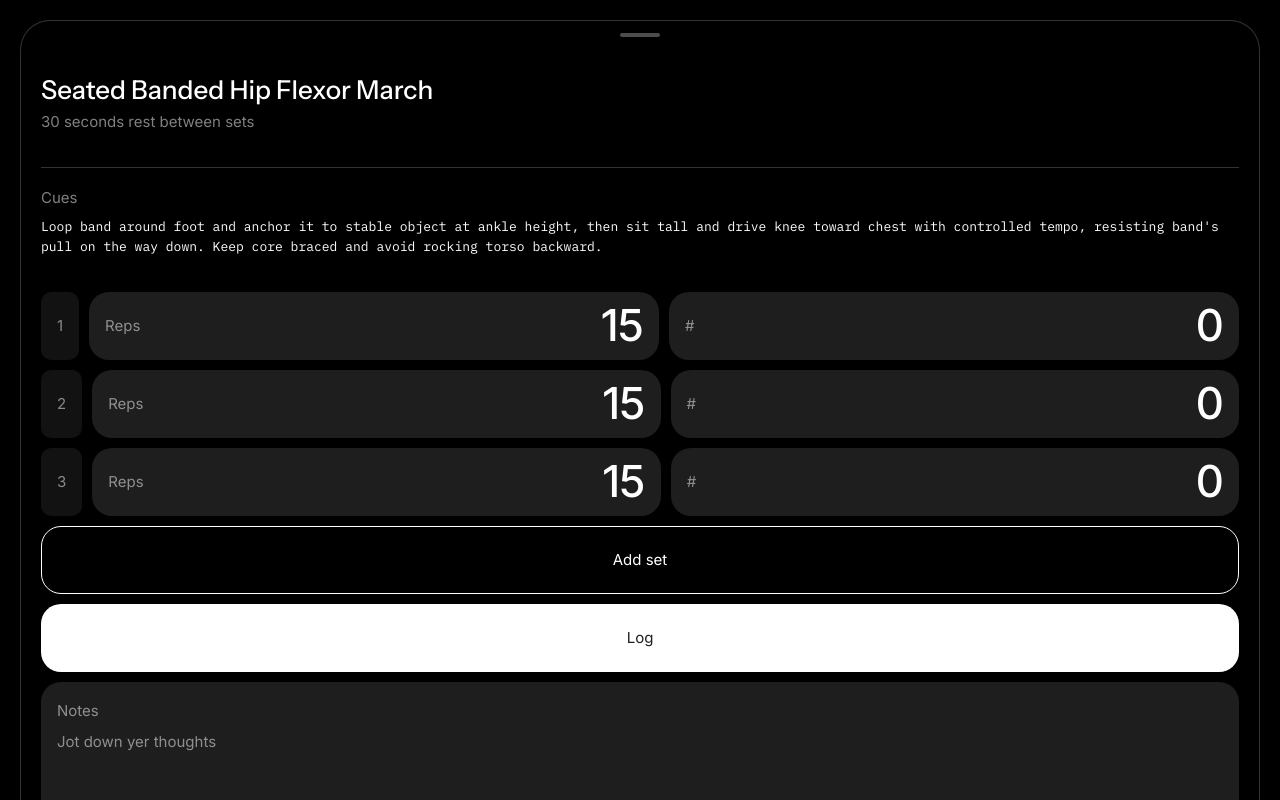
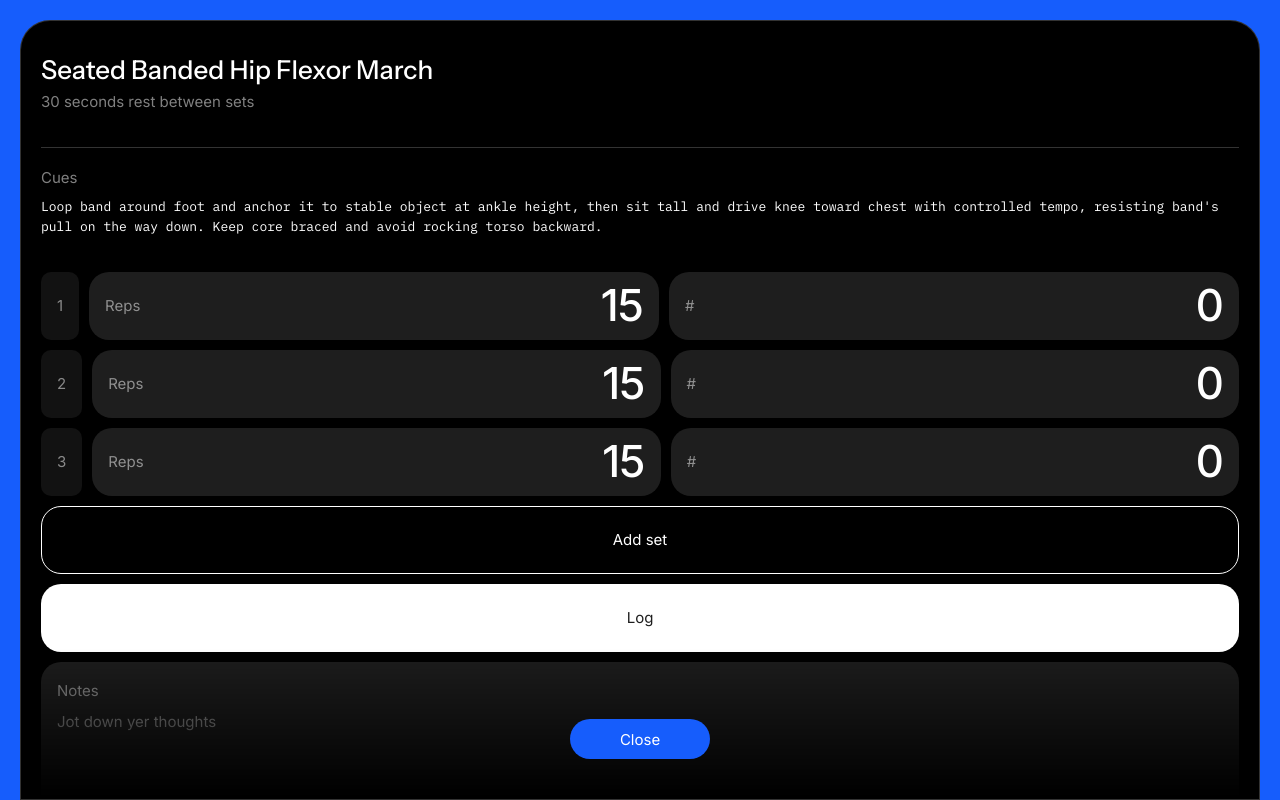
Before and after one commit to jonaschafer/protocol, a Next.js app: page / in a window 1280 px wide. Shown: the top 800 px of the page. Built offline with nearby package versions, Linux system fonts and the light colour scheme.

Commit message:
Fix: Remove blue border at bottom by extending black card to viewport bottom

```diff
--- a/app/exercises/exerciseCard.tsx
+++ b/app/exercises/exerciseCard.tsx
@@ -1,6 +1,6 @@
 'use client'
 
-import { useState, useRef, useEffect } from 'react'
+import { useState, useEffect } from 'react'
 import { SetRow } from '../components/SetRow'
 import { Notes } from '../components/Notes'
 import { ExerciseHeader } from '../components/ExerciseHeader'
@@ -37,17 +37,8 @@ export function ExerciseCard({
   exercises,
   onDismiss
 }: ExerciseCardProps) {
-  const [dragDistance, setDragDistance] = useState(0);
-  const [isDragging, setIsDragging] = useState(false);
   const [isDismissing, setIsDismissing] = useState(false);
-  const [isAnimatingBack, setIsAnimatingBack] = useState(false);
-  const cardRef = useRef<HTMLDivElement>(null);
-  const startYRef = useRef(0);
-  const cardHeightRef = useRef(0);
-  const pointerIdRef = useRef<number | null>(null);
   const [prefersReducedMotion, setPrefersReducedMotion] = useState(false);
-
-  const DISMISS_THRESHOLD = 0.3; // 30% of card height
 
   useEffect(() => {
     // Check for reduced motion preference
@@ -64,135 +55,28 @@ export function ExerciseCard({
     };
   }, []);
 
-  // Update card height ref when card is rendered
-  useEffect(() => {
-    if (cardRef.current) {
-      cardHeightRef.current = cardRef.current.offsetHeight;
-    }
-  }, [exercises]);
-
-  const handleStart = (clientY: number, pointerId?: number) => {
-    if (cardRef.current) {
-      cardHeightRef.current = cardRef.current.offsetHeight;
-      startYRef.current = clientY;
-      setIsDragging(true);
-      setIsDismissing(false);
-      setIsAnimatingBack(false);
-      setDragDistance(0);
-
-      if (pointerId !== undefined && cardRef.current) {
-        pointerIdRef.current = pointerId;
-        try {
-          cardRef.current.setPointerCapture(pointerId);
-        } catch (e) {
-          // Pointer capture not supported
-        }
-      }
-    }
-  };
-
-  const handleMove = (clientY: number) => {
-    if (!isDragging) return;
-
-    const diff = clientY - startYRef.current; // Positive = downward drag
-
-    // Only allow downward drag
-    if (diff > 0) {
-      setDragDistance(diff);
-    }
-  };
-
-  const handleEnd = () => {
-    if (!isDragging) return;
-
-    // Release pointer capture
-    if (pointerIdRef.current !== null && cardRef.current) {
-      try {
-        cardRef.current.releasePointerCapture(pointerIdRef.current);
-      } catch (e) {
-        // Ignore errors
-      }
-      pointerIdRef.current = null;
-    }
-
-    const threshold = cardHeightRef.current * DISMISS_THRESHOLD;
-
-    if (dragDistance >= threshold && onDismiss) {
-      // Dismiss the card
+  // Handle close button click
+  const handleClose = () => {
+    if (onDismiss) {
       setIsDismissing(true);
-      setIsDragging(false);
-
-      // Animate out
       const dismissDelay = prefersReducedMotion ? 0 : 200;
       setTimeout(() => {
         onDismiss();
       }, dismissDelay);
-    } else {
-      // Snap back
-      setIsAnimatingBack(true);
-      setDragDistance(0);
-      setIsDragging(false);
-    }
-  };
-
-  // Pointer event handlers
-  const handlePointerDownCapture = (e: React.PointerEvent) => {
-    // Only handle primary pointer
-    if (e.isPrimary && !isDragging) {
-      const target = e.target as HTMLElement;
-      // Don't interfere with SetRow swipe-to-delete or input interactions
-      if (target.closest('[data-name="set-row"]') ||
-          target.tagName === 'INPUT' ||
-          target.tagName === 'TEXTAREA' ||
-          target.closest('button')) {
-        return;
-      }
-
-      // Allow drag from top area (first 200px) or drag indicator
-      const cardTop = cardRef.current?.getBoundingClientRect().top || 0;
-      const relativeY = e.clientY - cardTop;
-
-      if (target.closest('[data-drag-handle]') || relativeY < 200) {
-        handleStart(e.clientY, e.pointerId);
-        e.preventDefault();
-      }
-    }
-  };
-
-  const handlePointerMove = (e: React.PointerEvent) => {
-    if (isDragging && e.isPrimary) {
-      e.preventDefault();
-      handleMove(e.clientY);
-    }
-  };
-
-  const handlePointerUp = (e: React.PointerEvent) => {
-    if (isDragging && e.isPrimary) {
-      handleEnd();
-    }
-  };
-
-  const handlePointerCancel = (e: React.PointerEvent) => {
-    if (isDragging && e.isPrimary) {
-      handleEnd();
     }
   };
 
   // Calculate transform for card
   const cardTranslateY = isDismissing
     ? window.innerHeight // Move off screen
-    : dragDistance;
+    : 0;
 
   return (
     <div
-      ref={cardRef}
-      onPointerDownCapture={handlePointerDownCapture}
-      onPointerMove={handlePointerMove}
-      onPointerUp={handlePointerUp}
-      onPointerCancel={handlePointerCancel}
       style={{
         position: 'relative',
         width: '100%',
+        height: 'calc(100vh - 20px)',
         backgroundColor: '#000',
         border: '1px solid rgba(255, 255, 255, 0.2)',
         borderTopLeftRadius: '30px',
@@ -201,44 +85,28 @@ export function ExerciseCard({
         borderBottomRightRadius: '0px',
         overflow: 'hidden',
         transform: `translateY(${cardTranslateY}px)`,
-        transition: isDragging || isDismissing
+        transition: isDismissing
           ? 'none'
-          : isAnimatingBack
-          ? prefersReducedMotion
-            ? 'transform 0.1s linear'
-            : 'transform 0.3s cubic-bezier(0.34, 1.56, 0.64, 1)' // Spring animation
-          : 'none',
-        touchAction: 'pan-y',
-        cursor: isDragging ? 'grabbing' : 'grab'
+          : prefersReducedMotion
+          ? 'transform 0.1s linear'
+          : 'transform 0.3s cubic-bezier(0.34, 1.56, 0.64, 1)',
+        display: 'flex',
+        flexDirection: 'column'
       }}
       data-name="exerciseCard"
     >
-      {/* Top Drag Indicator */}
-      <div
-        data-drag-handle
-        style={{
-          position: 'absolute',
-          top: '12px',
-          left: '50%',
-          transform: 'translateX(-50%)',
-          width: '40px',
-          height: '4px',
-          backgroundColor: 'rgba(255, 255, 255, 0.3)',
-          borderRadius: '2px',
-          zIndex: 10,
-          pointerEvents: 'auto'
-        }}
-        aria-label="Drag down to dismiss"
-      />
 
-      {/* Card Content */}
+      {/* Scrollable Card Content */}
       <div
         style={{
           padding: '20px',
-          paddingTop: '40px', // Extra space for drag indicator
+          paddingBottom: '120px', // Space for fixed close button
           display: 'flex',
           flexDirection: 'column',
-          gap: '60px'
+          gap: '60px',
+          overflowY: 'auto',
+          flex: 1,
+          minHeight: 0
         }}
       >
         {exercises.map((exercise) => (
@@ -378,6 +246,72 @@ export function ExerciseCard({
           </div>
         ))}
       </div>
+
+      {/* Fixed Close Button with Gradient Overlay */}
+      <div
+        style={{
+          position: 'absolute',
+          bottom: 0,
+          left: 0,
+          right: 0,
+          width: '100%',
+          height: '150px',
+          pointerEvents: 'none',
+          zIndex: 20
+        }}
+        data-name="close"
+        data-node-id="243:4866"
+      >
+        <div
+          style={{
+            width: '100%',
+            height: '100%',
+            position: 'relative',
+            background: 'linear-gradient(180deg, rgba(0, 0, 0, 0) 0%, black 100%)'
+          }}
+        >
+          <button
+            onClick={handleClose}
+            style={{
+              width: '140px',
+              height: '40px',
+              left: '50%',
+              bottom: '40px',
+              transform: 'translateX(-50%)',
+              position: 'absolute',
+              background: '#165DFC',
+              overflow: 'hidden',
+              borderRadius: '20px',
+              justifyContent: 'center',
+              alignItems: 'center',
+              gap: '10px',
+              display: 'inline-flex',
+              border: 'none',
+              cursor: 'pointer',
+              pointerEvents: 'auto',
+              padding: 0
+            }}
+            data-name="Done Container"
+            data-node-id="243:4867"
+          >
+            <div
+              style={{
+                textAlign: 'center',
+                color: 'white',
+                fontSize: '15px',
+                fontFamily: 'Inter, sans-serif',
+                fontWeight: '400',
+                lineHeight: 'normal',
+                wordWrap: 'break-word',
+                margin: 0,
+                padding: 0
+              }}
+            >
+              Close
+            </div>
+          </button>
+        </div>
+      </div>
     </div>
   );
 }
--- a/app/page.tsx
+++ b/app/page.tsx
@@ -281,14 +281,14 @@ export default function Home() {
 
   if (exercisesForCard.length === 0) {
     return (
-      <div style={{ padding: '20px', background: '#000', minHeight: '100vh', display: 'flex', alignItems: 'center', justifyContent: 'center' }}>
+      <div style={{ padding: '20px', background: '#165DFC', minHeight: '100vh', display: 'flex', alignItems: 'center', justifyContent: 'center' }}>
         <p style={{ color: 'white' }}>No exercises to display</p>
       </div>
     );
   }
 
   return (
-    <div style={{ padding: '20px', background: '#000', minHeight: '100vh' }}>
+    <div style={{ padding: '20px 20px 0 20px', background: '#165DFC', minHeight: '100vh' }}>
       <ExerciseCard
         exercises={exercisesForCard}
         onDismiss={() => {
```
